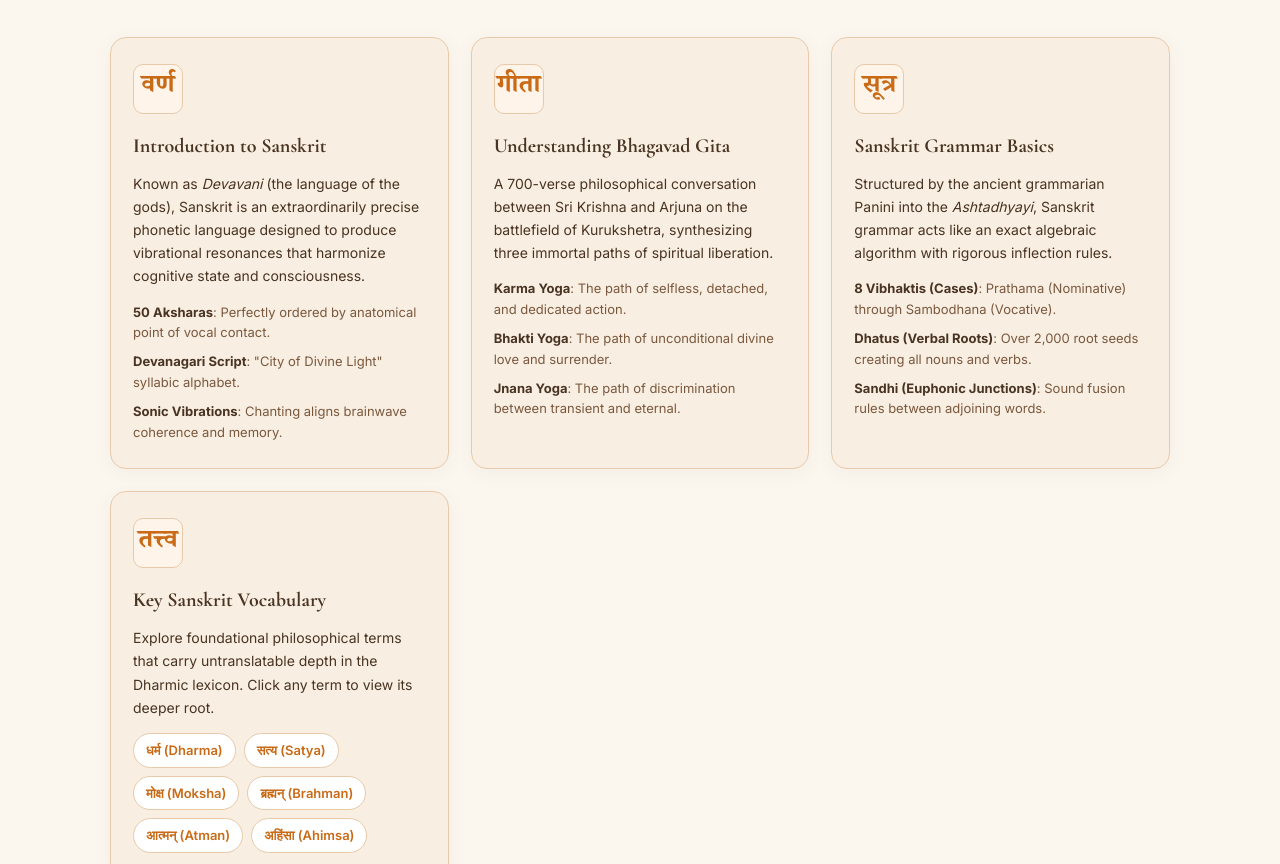
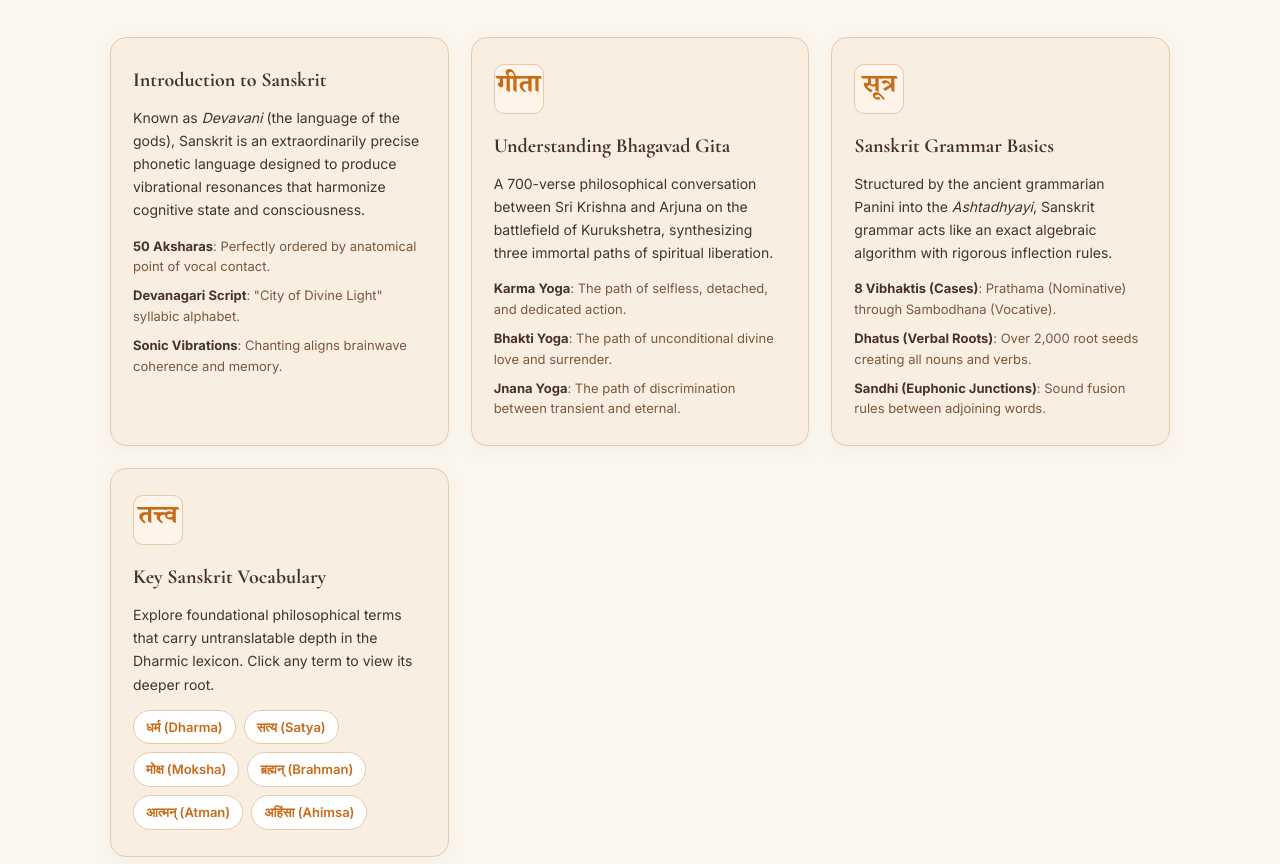
Before and after one commit to harshilguptahgs2007-ux/Sanskrit-AI, a plain HTML site: page frontend/index.html in a window 1280 px wide. Shown: the part 1394-2258 px from the top of the page. Drawn offline with nearby package versions, Linux system fonts and the light colour scheme.

Commit message:
Remove 'वर्ण' badge from Learn card in HTML

```diff
--- a/frontend/index.html
+++ b/frontend/index.html
@@ -515,7 +515,6 @@
             <div class="learn-grid">
                 <!-- Learn Card 1 -->
                 <div class="learn-card">
-                    <div class="learn-icon">वर्ण</div>
                     <h3 class="learn-title">Introduction to Sanskrit</h3>
                     <p class="learn-description">
                         Known as <em>Devavani</em> (the language of the gods), Sanskrit is an extraordinarily precise phonetic language designed to produce vibrational resonances that harmonize cognitive state and consciousness.
```
Also changed, not shown: index.html (+0 -1 lines).
